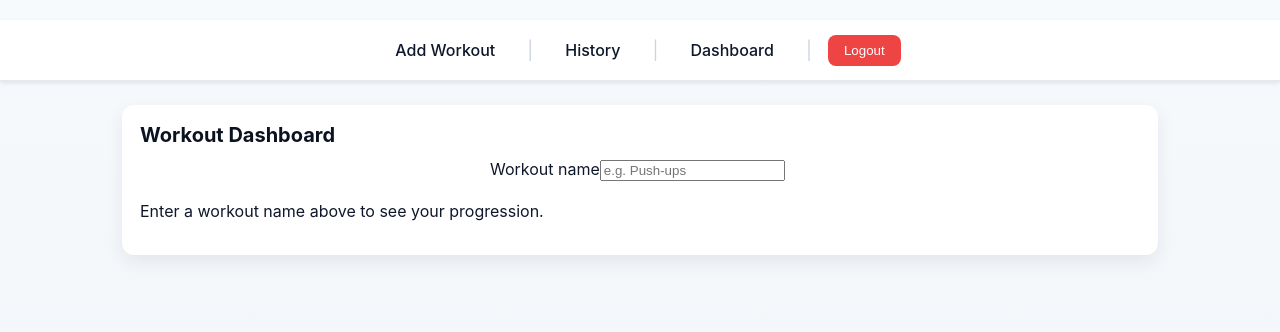
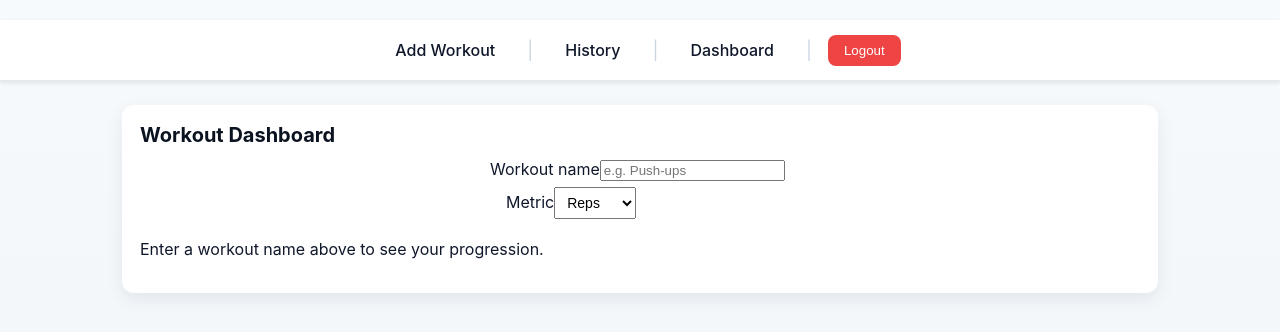
Before and after one commit to zion2912/fitness-tracker, a React (Create React App) app: page /dashboard in a window 1280 px wide. Shown: the top 332 px of the page. Built offline with nearby package versions, Linux system fonts and the light colour scheme; no server answers; sample sign-in values are in the browser's storage.

Commit message:
dashboard changes

```diff
--- a/src/components/Dashboard.js
+++ b/src/components/Dashboard.js
@@ -7,6 +7,7 @@ import { LineChart, Line, XAxis, YAxis, CartesianGrid, Tooltip, Legend, Responsi
 export default function Dashboard() {
   const { user } = useAuth();
   const [workoutName, setWorkoutName] = useState('');
+  const [metric, setMetric] = useState('reps');
   const [data, setData] = useState([]);
 
   const fetchData = useCallback(async (name) => {
@@ -46,7 +47,7 @@ export default function Dashboard() {
   return (
     <section className="panel">
       <h2>Workout Dashboard</h2>
-      <div className="row dashboard-input" style={{ marginBottom: 12 }}>
+      <div className="row dashboard-input" style={{ marginBottom: 12, alignItems: 'center' }}>
         <label>
           Workout name
           <input
@@ -56,17 +57,30 @@ export default function Dashboard() {
             placeholder="e.g. Push-ups"
           />
         </label>
+        <label style={{ marginLeft: 16 }}>
+          Metric
+          <select value={metric} onChange={e => setMetric(e.target.value)} style={{ marginTop: 6, padding: '6px 8px', fontSize: 14 }}>
+            <option value="reps">Reps</option>
+            <option value="weight">Weight</option>
+          </select>
+        </label>
       </div>
       {data.length > 0 ? (
-        <div style={{ width: '100%', height: 400, marginTop: 20 }}>
+        <div style={{ width: '100%', height: 300, marginTop: 20 }}>
           <ResponsiveContainer width="100%" height="100%">
             <LineChart data={data} margin={{ top: 5, right: 30, left: 0, bottom: 5 }}>
               <CartesianGrid strokeDasharray="3 3" />
               <XAxis dataKey="date" />
-              <YAxis label={{ value: 'Reps', angle: -90, position: 'insideLeft' }} />
+              <YAxis label={{ value: metric === 'reps' ? 'Reps' : 'Weight', angle: -90, position: 'insideLeft' }} />
               <Tooltip />
               <Legend />
-              <Line type="monotone" dataKey="reps" stroke="#0ea5e9" strokeWidth={2} name="Reps" />
+              <Line
+                type="monotone"
+                dataKey={metric}
+                stroke={metric === 'reps' ? '#0ea5e9' : '#f59e0b'}
+                strokeWidth={2}
+                name={metric === 'reps' ? 'Reps' : 'Weight'}
+              />
             </LineChart>
           </ResponsiveContainer>
         </div>
```
